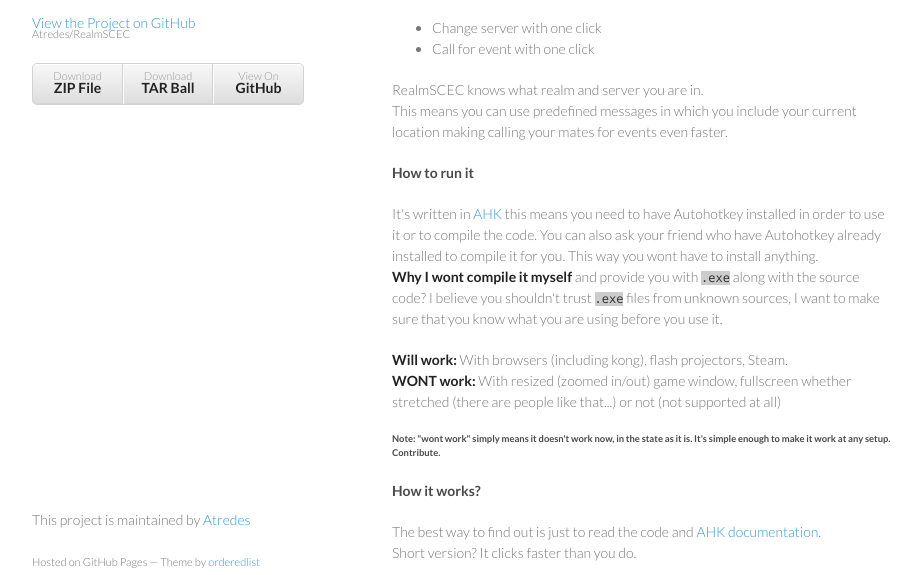
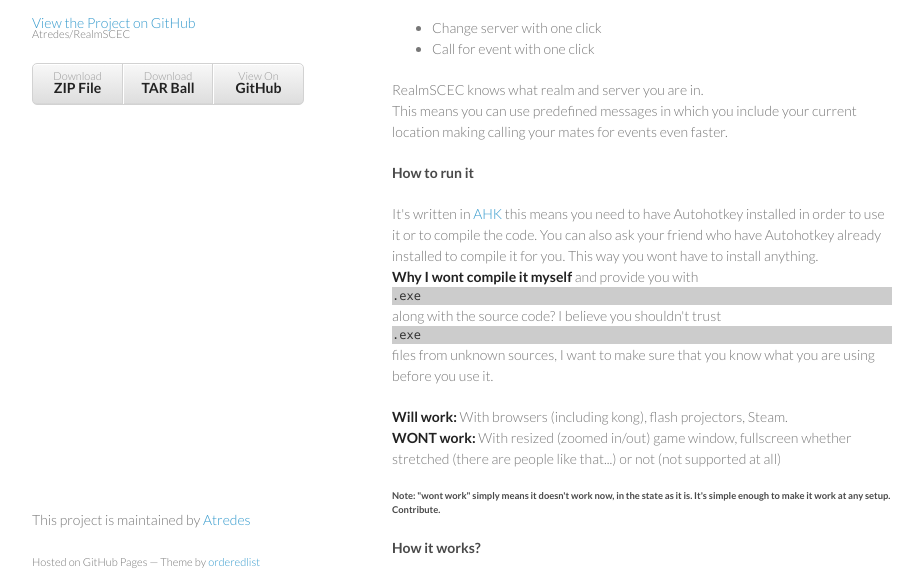
Before and after one commit to Atredes/RealmSCEC, a plain HTML site: page index.html in a window 1280 px wide. Shown: the part 159-734 px from the top of the page, without its empty margins (178-1101 px from the left). Drawn offline with Linux system fonts and the light colour scheme.

Commit message:
Update styles.css

```diff
--- a/stylesheets/styles.css
+++ b/stylesheets/styles.css
@@ -61,7 +61,12 @@ code, pre {
   font-family:Monaco, Bitstream Vera Sans Mono, Lucida Console, Terminal;
   color:#333;
   font-size:12px;
-  background: #ccc;
+
+}
+
+code {
+  display: block;
+   background: #ccc;
 }
 
 pre {
```
